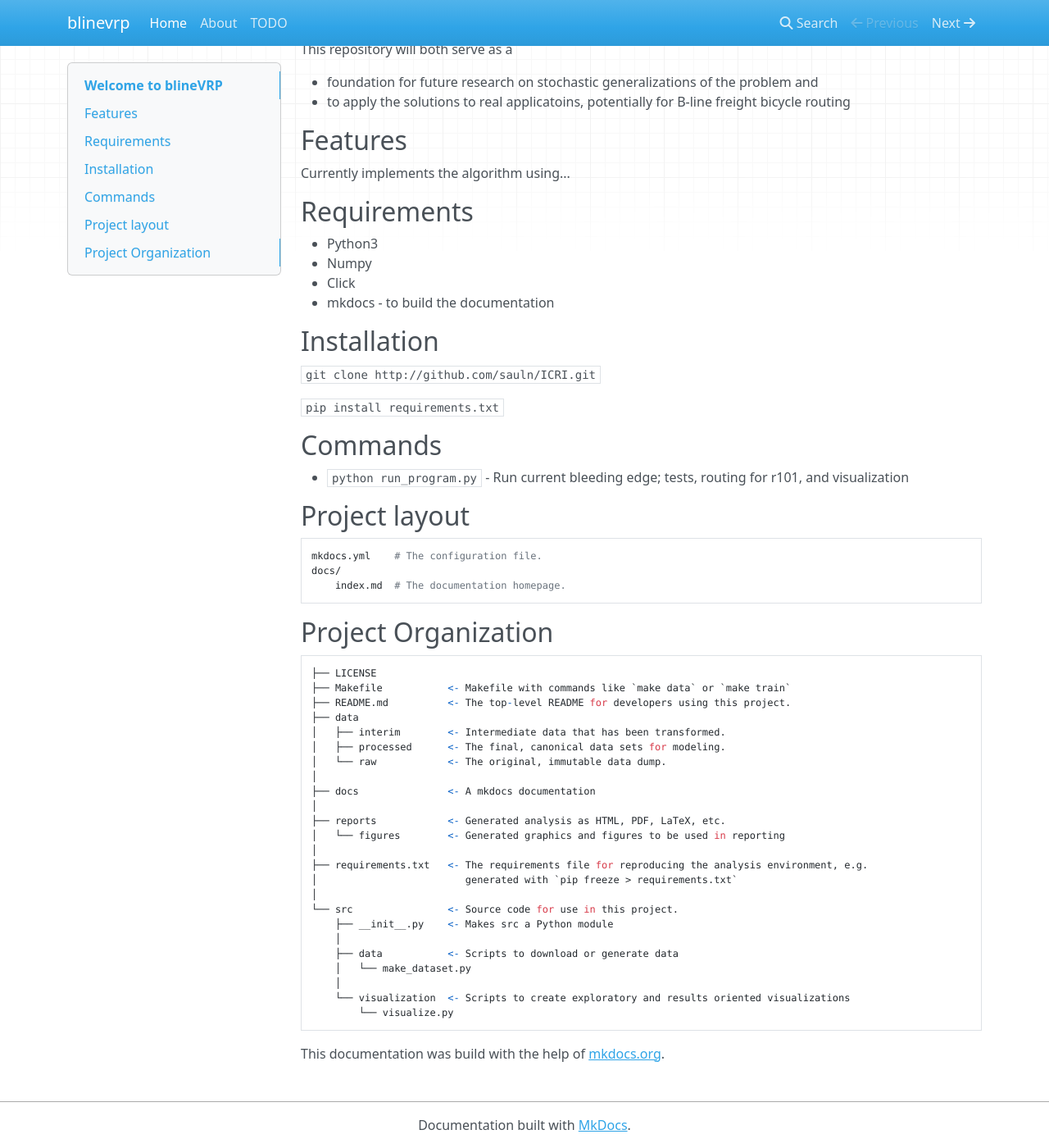
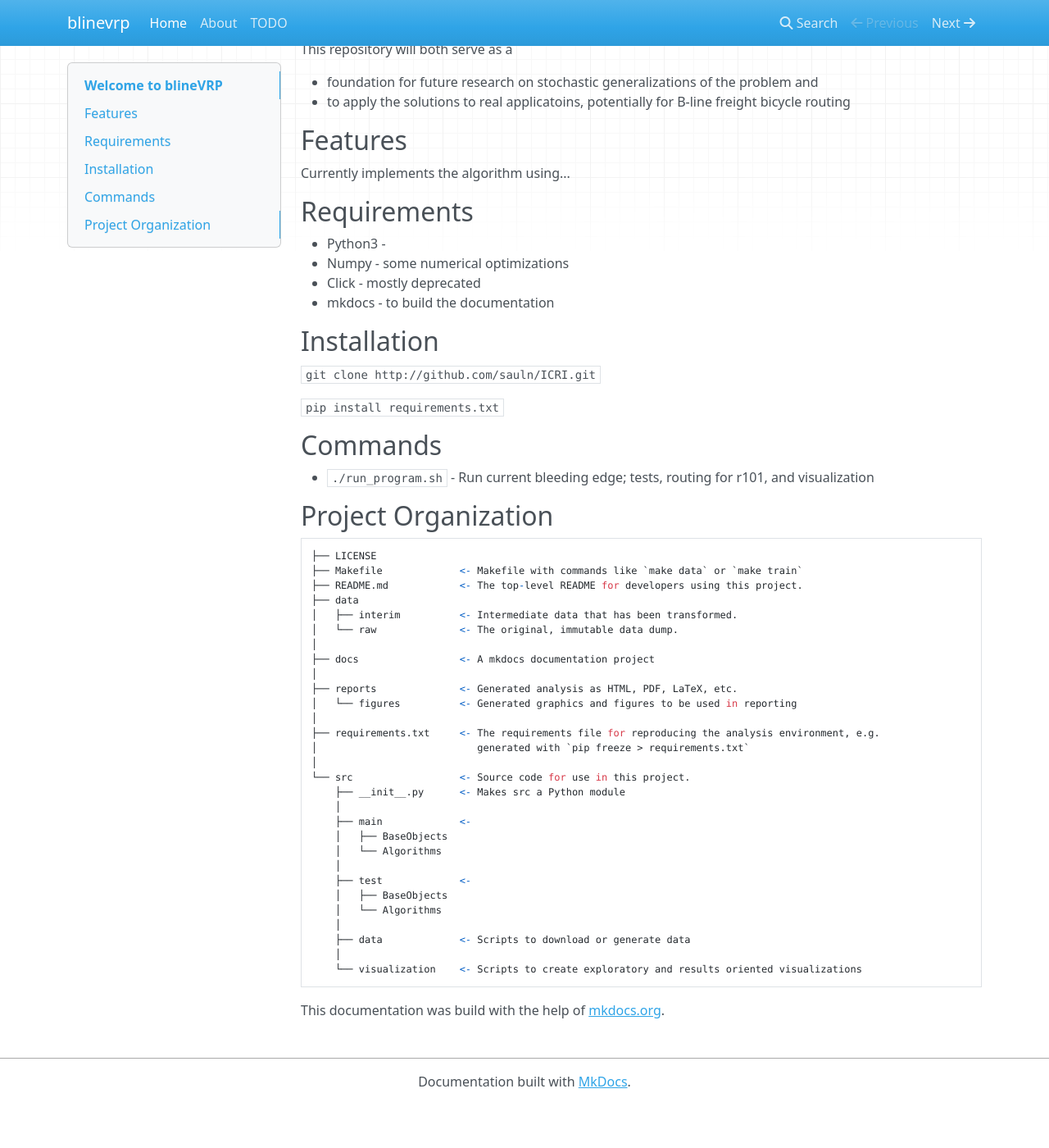
Before and after one commit to sauln/ICRI, an MkDocs documentation site: the page built from docs/index.md, in a window 1280 px wide and 1400 px high, scrolled down 230 px. Shown: the whole window at 82% size. Built offline with MkDocs 1.6.1, drawn with Linux system fonts in a browser that asks for light colours; nearby versions of some CDN libraries; old or Windows-style settings are respelled for this version of MkDocs; after the commit the page ends 1577 px from its top, so only the background shows below that.

Commit message:
Fixing old docs, adding new files

```diff
--- a/docs/index.md
+++ b/docs/index.md
@@ -17,10 +17,10 @@ This repository will both serve as a
 Currently implements the algorithm using...
 
 ## Requirements
-* Python3
-* Numpy
-* Click
-* mkdocs - to build the documentation
+* Python3 -
+* Numpy   - some numerical optimizations
+* Click   - mostly deprecated
+* mkdocs  - to build the documentation
 
 ## Installation
 
@@ -30,40 +30,39 @@ Currently implements the algorithm using...
 
 ## Commands
 
-* `python run_program.py` - Run current bleeding edge; tests, routing for r101, and visualization
-
-## Project layout
-
-    mkdocs.yml    # The configuration file.
-    docs/
-        index.md  # The documentation homepage.
+* `./run_program.sh` - Run current bleeding edge; tests, routing for r101, and visualization
 
 ## Project Organization
 
     ├── LICENSE
-    ├── Makefile           <- Makefile with commands like `make data` or `make train`
-    ├── README.md          <- The top-level README for developers using this project.
+    ├── Makefile             <- Makefile with commands like `make data` or `make train`
+    ├── README.md            <- The top-level README for developers using this project.
     ├── data
-    │   ├── interim        <- Intermediate data that has been transformed.
-    │   ├── processed      <- The final, canonical data sets for modeling.
-    │   └── raw            <- The original, immutable data dump.
+    │   ├── interim          <- Intermediate data that has been transformed.
+    │   └── raw              <- The original, immutable data dump.
     │
-    ├── docs               <- A mkdocs documentation
+    ├── docs                 <- A mkdocs documentation project
     │
-    ├── reports            <- Generated analysis as HTML, PDF, LaTeX, etc.
-    │   └── figures        <- Generated graphics and figures to be used in reporting
+    ├── reports              <- Generated analysis as HTML, PDF, LaTeX, etc.
+    │   └── figures          <- Generated graphics and figures to be used in reporting
     │
-    ├── requirements.txt   <- The requirements file for reproducing the analysis environment, e.g.
-    │                         generated with `pip freeze > requirements.txt`
+    ├── requirements.txt     <- The requirements file for reproducing the analysis environment, e.g.
+    │                           generated with `pip freeze > requirements.txt`
     │
-    └── src                <- Source code for use in this project.
-        ├── __init__.py    <- Makes src a Python module
+    └── src                  <- Source code for use in this project.
+        ├── __init__.py      <- Makes src a Python module
         │
-        ├── data           <- Scripts to download or generate data
-        │   └── make_dataset.py
+        ├── main             <-
+        │   ├── BaseObjects
+        │   └── Algorithms
+        │
+        ├── test             <-
+        │   ├── BaseObjects
+        │   └── Algorithms
         │
-        └── visualization  <- Scripts to create exploratory and results oriented visualizations
-            └── visualize.py
+        ├── data             <- Scripts to download or generate data
+        │
+        └── visualization    <- Scripts to create exploratory and results oriented visualizations
 
 
 This documentation was build with the help of [mkdocs.org](http://mkdocs.org).
```
Also changed, not shown: docs/about/index.md (+22 -16 lines).
